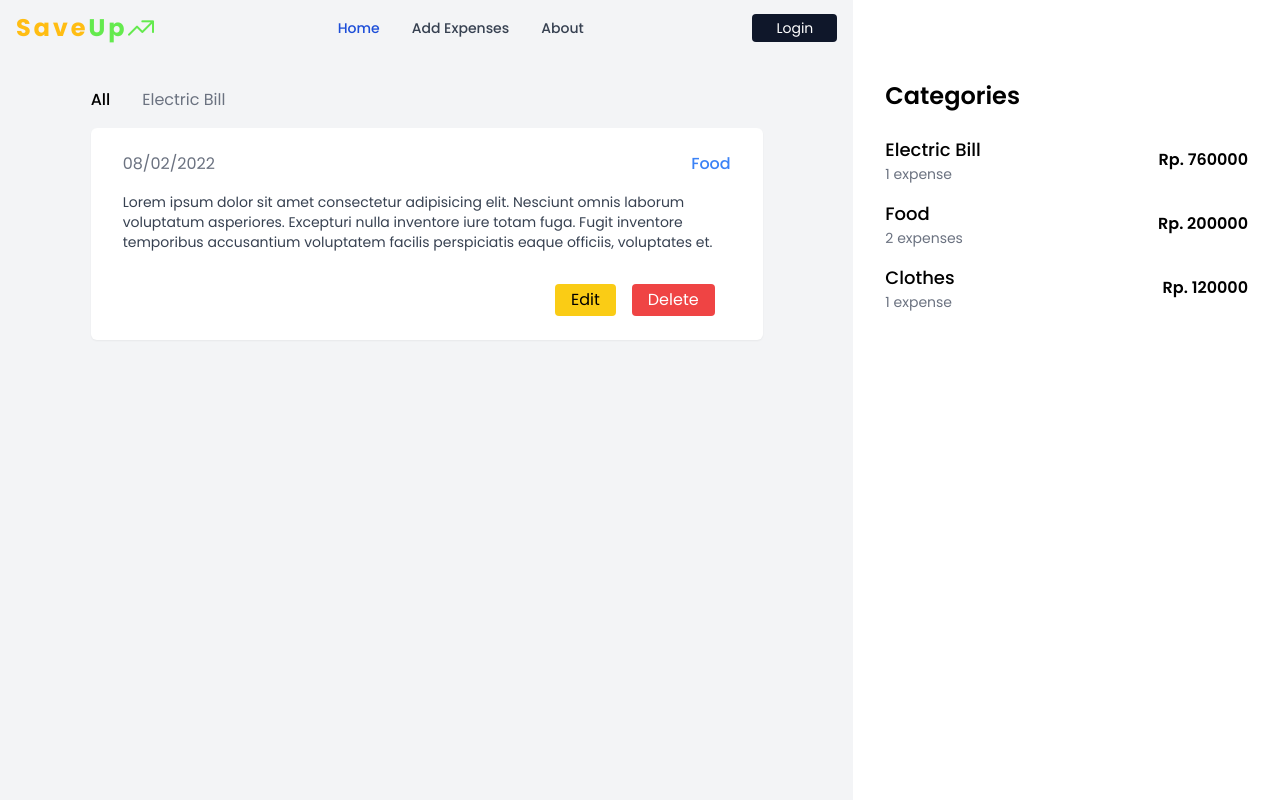
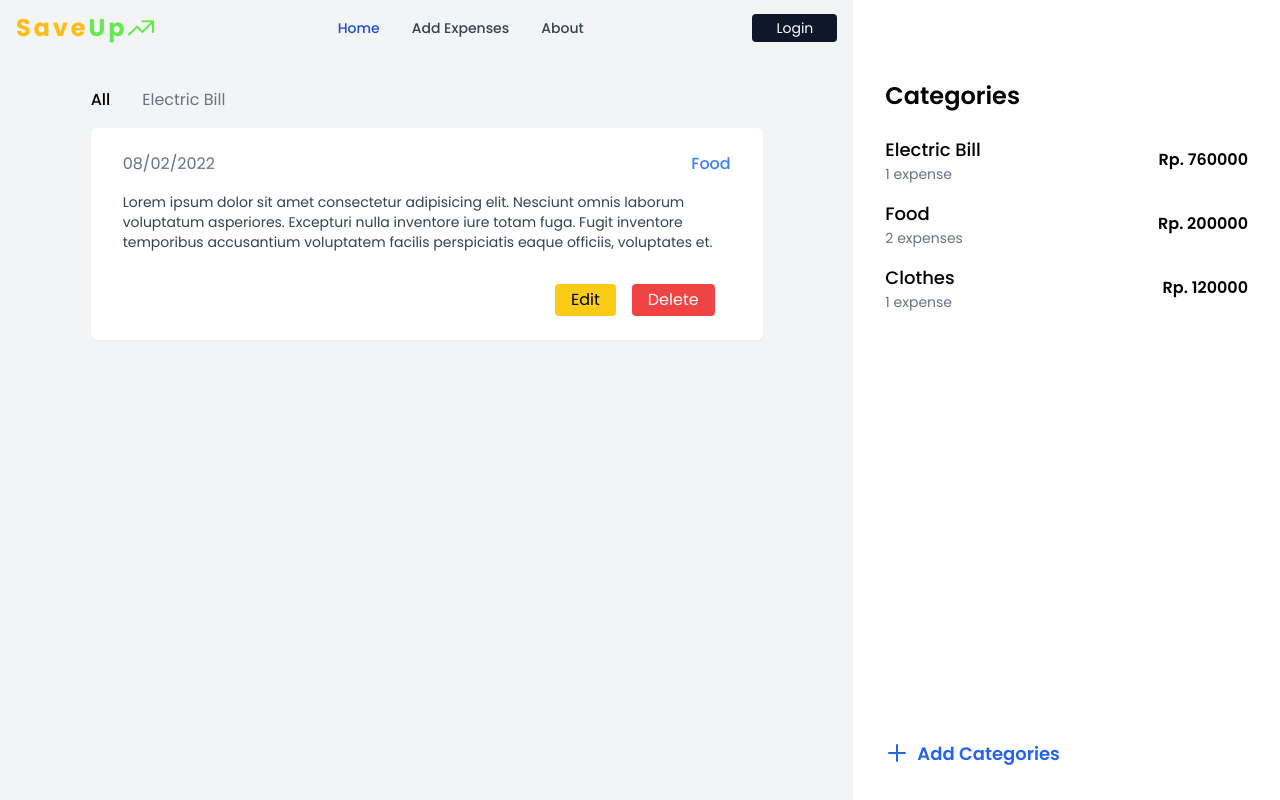
Before and after one commit to Novianto778/react-firebase-expense-tracker, a React (Vite) app: page / in a window 1280 px wide. Built offline with nearby package versions, Linux system fonts and the light colour scheme.

Commit message:
Add button add categories

```diff
--- a/src/components/Sidebar.jsx
+++ b/src/components/Sidebar.jsx
@@ -7,12 +7,31 @@ const DATA = [
 ];
 const Sidebar = () => {
   return (
-    <div className="w-full">
-      <div className="mt-20 px-8">
+    <div className="w-full h-full relative">
+      <div className="pt-20 px-8">
         <h2 className="text-2xl font-semibold mb-6">Categories</h2>
         {DATA.map((expense) => (
           <CategoriesItem key={expense.id} expense={expense} />
         ))}
+      </div>
+      <div className="px-8 absolute bottom-8">
+        <button className="text-lg font-semibold text-blue-600">
+          <svg
+            xmlns="http://www.w3.org/2000/svg"
+            className="h-6 w-6 inline align-text-top mr-2"
+            fill="none"
+            viewBox="0 0 24 24"
+            stroke="currentColor"
+            strokeWidth="2"
+          >
+            <path
+              strokeLinecap="round"
+              strokeLinejoin="round"
+              d="M12 4v16m8-8H4"
+            />
+          </svg>
+          Add Categories
+        </button>
       </div>
     </div>
   );
```
